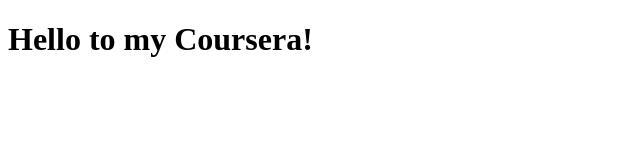
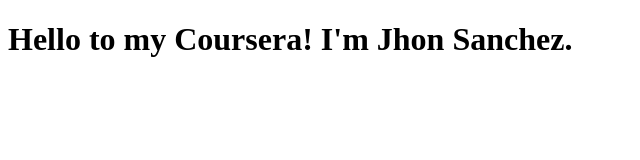
Before and after one commit to jhonjasanchez/coursera-test, a plain HTML site: page index.html in a window 1280 px wide. Shown: the whole page, without its empty margins (0-640 px from the left). Drawn offline with Linux system fonts and the light colour scheme.

Commit message:
Next version of web file.

```diff
--- a/index.html
+++ b/index.html
@@ -5,6 +5,6 @@
     <title>Hola coursera</title>
   </head>
   <body>
-      <h1>Hello to my Coursera!</h1>
+      <h1>Hello to my Coursera! I'm Jhon Sanchez.</h1>
   </body>
 </html>
```
